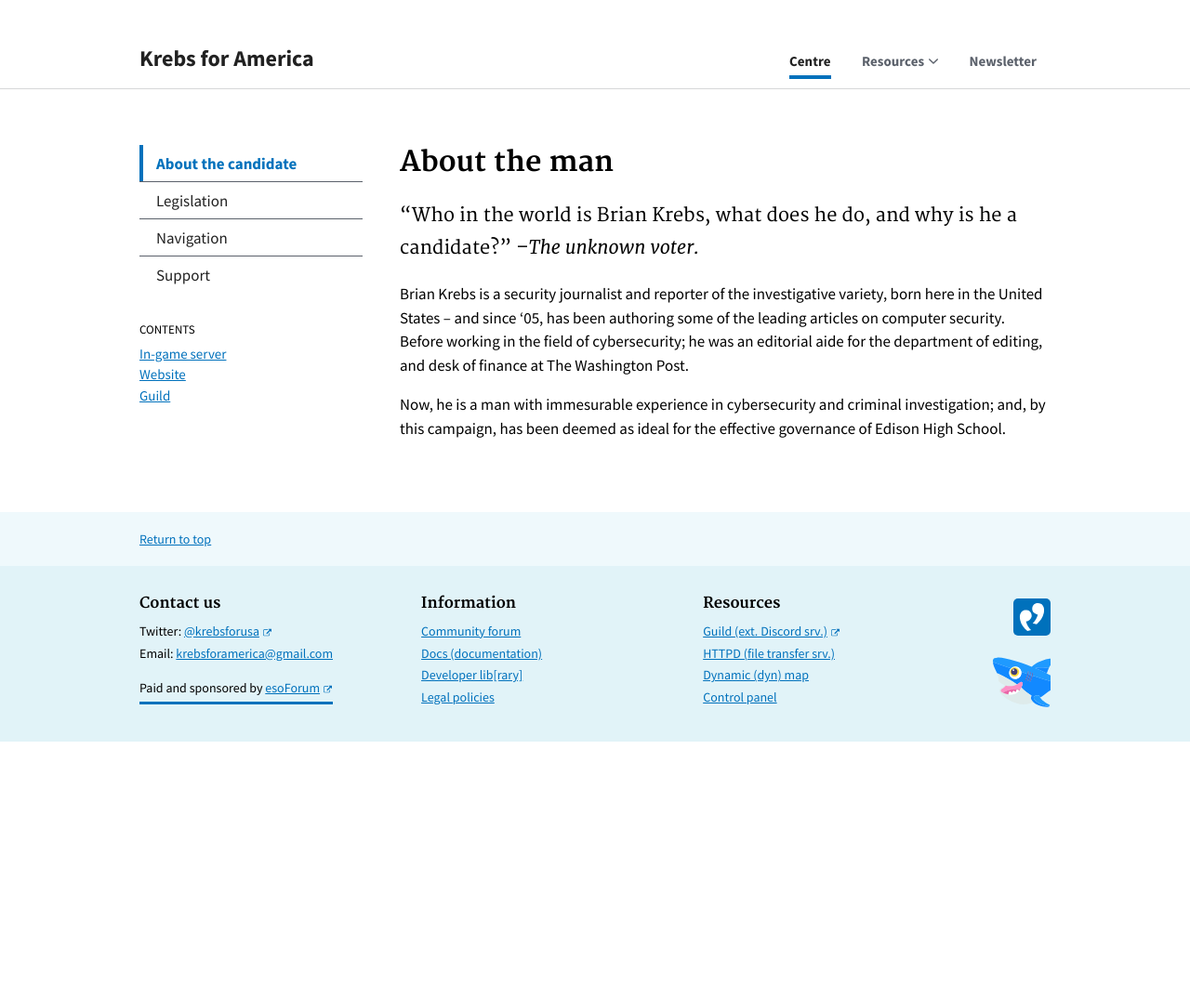
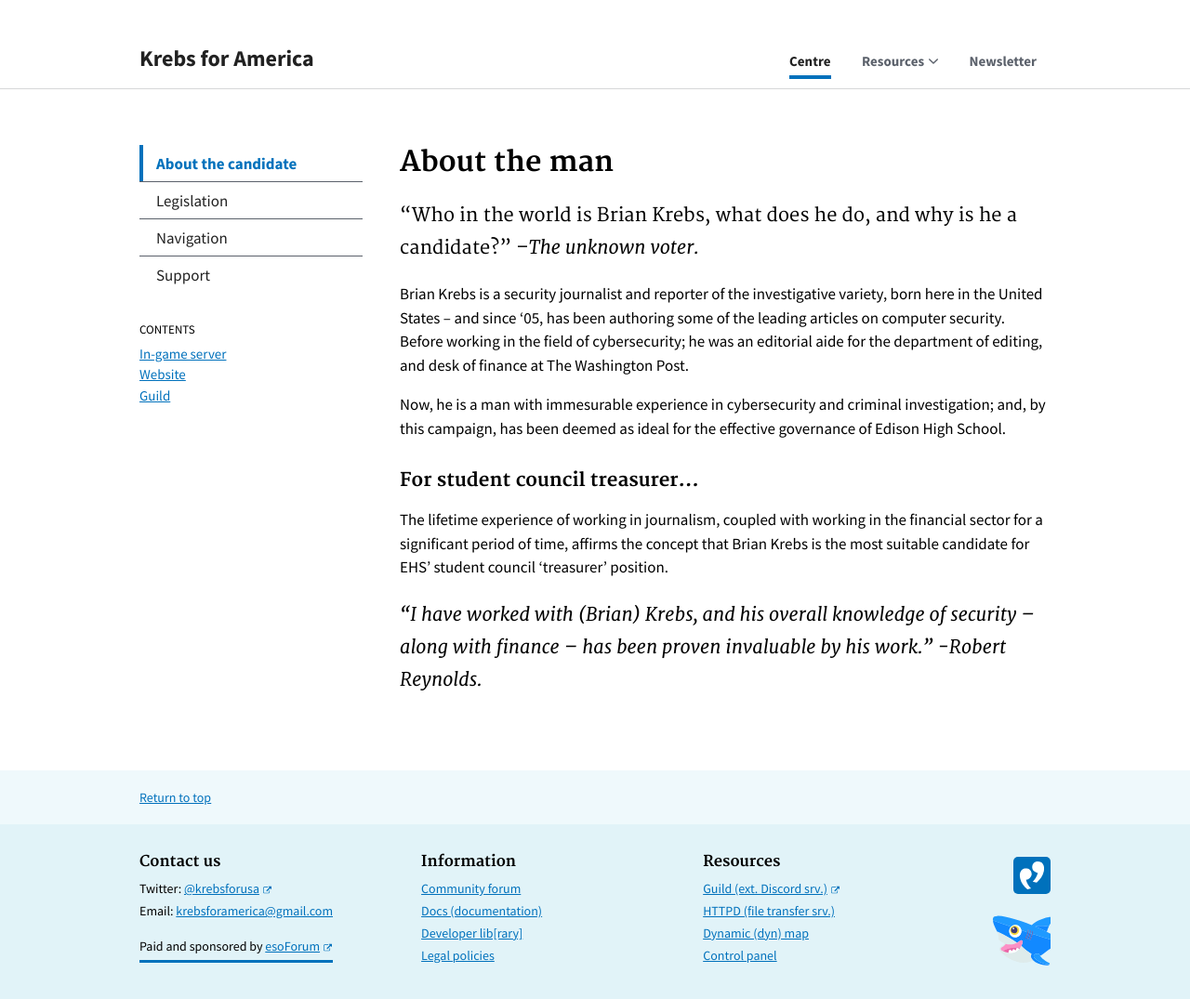
Before and after one commit to serrif/website, a Jekyll site: the page built from main/docs/about.md, in a window 1280 px wide and 1075 px high. Shown: the whole window at 93% size. Built offline with Jekyll 4.4.1, drawn with Linux system fonts in a browser that asks for light colours.

Commit message:
Update about.md

```diff
--- a/main/docs/about.md
+++ b/main/docs/about.md
@@ -20,3 +20,9 @@ subnav:
 Brian Krebs is a security journalist and reporter of the investigative variety, born here in the United States -- and since '05, has been authoring some of the leading articles on computer security. Before working in the field of cybersecurity; he was an editorial aide for the department of editing, and desk of finance at The Washington Post.
 
 Now, he is a man with immesurable experience in cybersecurity and criminal investigation; and, by this campaign, has been deemed as ideal for the effective governance of Edison High School.
+
+### For student council treasurer...
+The lifetime experience of working in journalism, coupled with working in the financial sector for a significant period of time, affirms the concept that Brian Krebs is the most suitable candidate for EHS' student council 'treasurer' position.
+
+*"I have worked with (Brian) Krebs, and his overall knowledge of security -- along with finance -- has been proven invaluable by his work." -Robert Reynolds.*
+{: .usa-font-lead }
```
